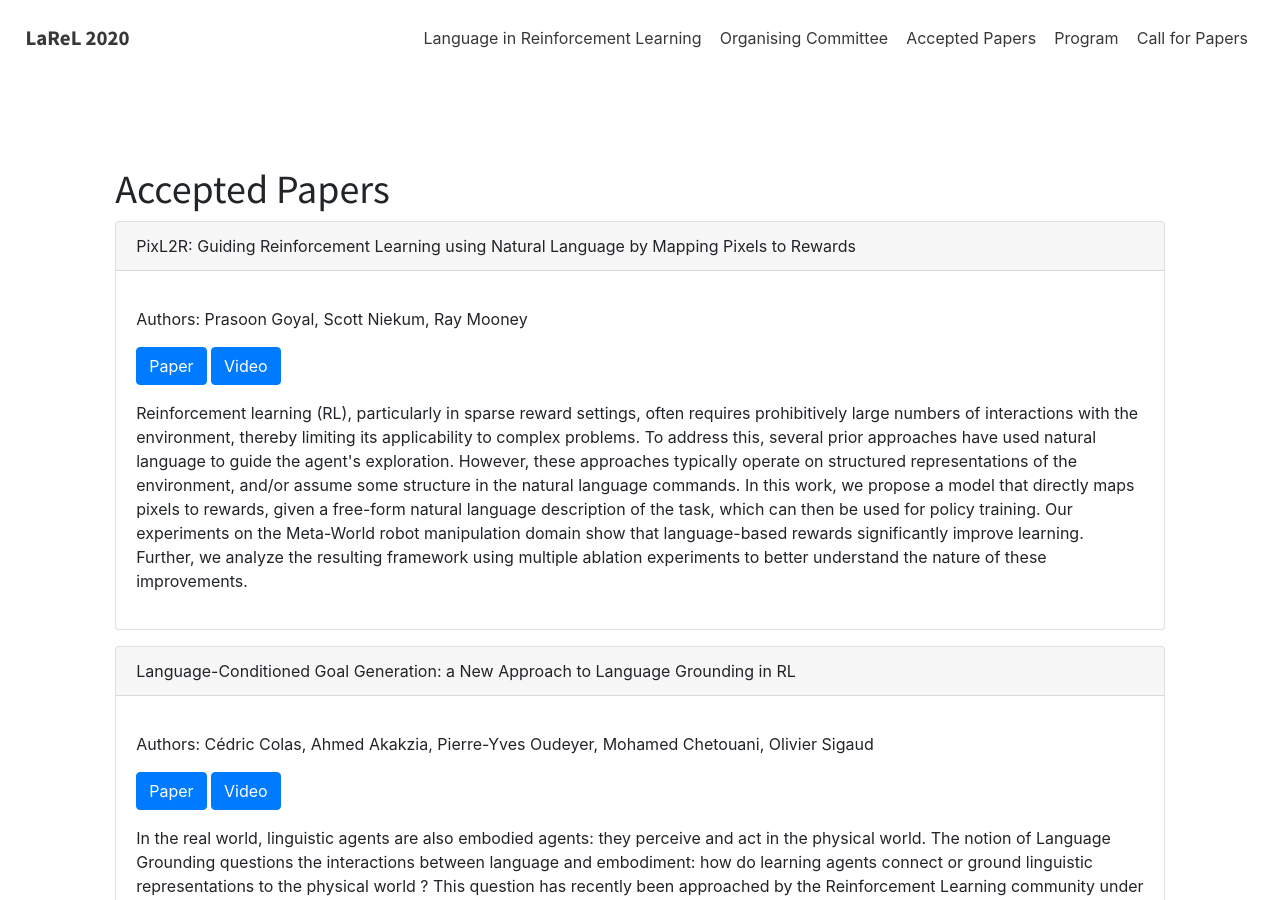
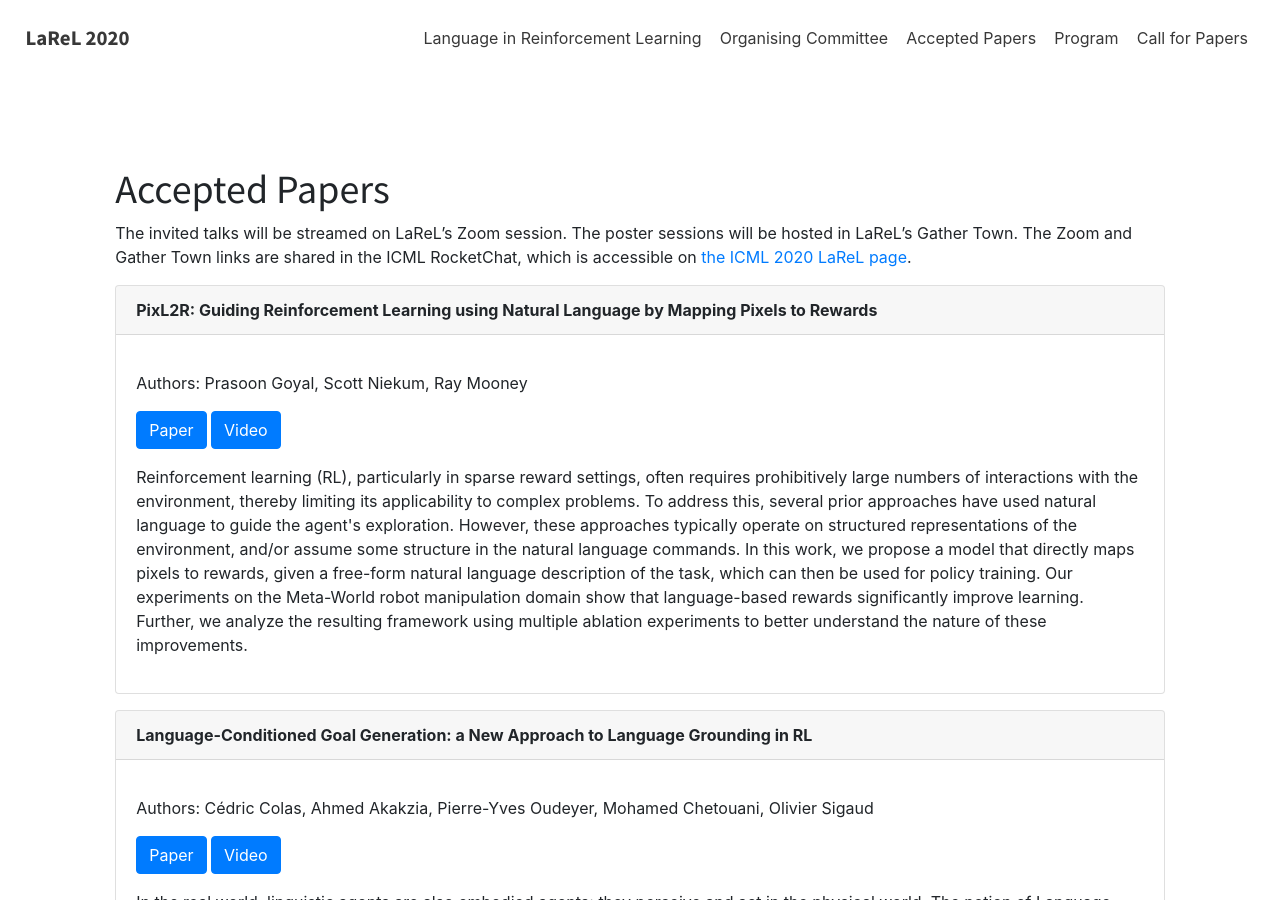
Before and after one commit to LaReL-WS/LaReL-WS.github.io, a Jekyll site: the page built from pages/papers.md, in a window 1280 px wide and 900 px high. Built offline with Jekyll 4.4.1, drawn with Linux system fonts in a browser that asks for light colours.

Commit message:
add link to ICML

```diff
--- a/_includes/paper.html
+++ b/_includes/paper.html
@@ -1,5 +1,5 @@
 <div class="card mb-3">
-  <div class="card-header">
+  <div class="card-header font-weight-bold">
     {{include.title}}
   </div>
   <div class="card-body">
--- a/pages/papers.md
+++ b/pages/papers.md
@@ -6,6 +6,12 @@ permalink: /accepted-papers/
 
 
 # Accepted Papers
+
+
+The invited talks will be streamed on LaReL's Zoom session.
+The poster sessions will be hosted in LaReL's Gather Town.
+The Zoom and Gather Town links are shared in the ICML RocketChat, which is accessible on [the ICML 2020 LaReL page](https://icml.cc/virtual/2020/workshop/5748).
+
 
 {% include paper.html
   title="PixL2R: Guiding Reinforcement Learning using Natural Language by Mapping Pixels to Rewards"
```
